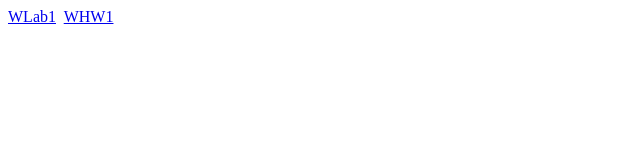
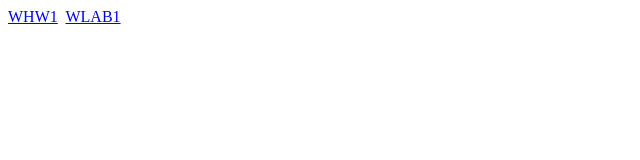
Before and after one commit to Reesei5405/Reesei5405.github.io, a plain HTML site: page index.html in a window 1280 px wide. Shown: the full height of the page, 0-640 px from the left. Drawn offline with Linux system fonts and the light colour scheme.

Commit message:
Update index.html

```diff
--- a/index.html
+++ b/index.html
@@ -1,9 +1,8 @@
 <html>
 <bold>
 
-<a href="WLAB1Reese/">WLab1</a>&nbsp;
-  <a href="WHW1Reese/">WHW1</a>&nbsp;
-
+<a href="WHW1/">WHW1</a>&nbsp;
+<a href="WLAB1_Reese/">WLAB1</a>&nbsp;
 
 </bold>
 </html>
```
